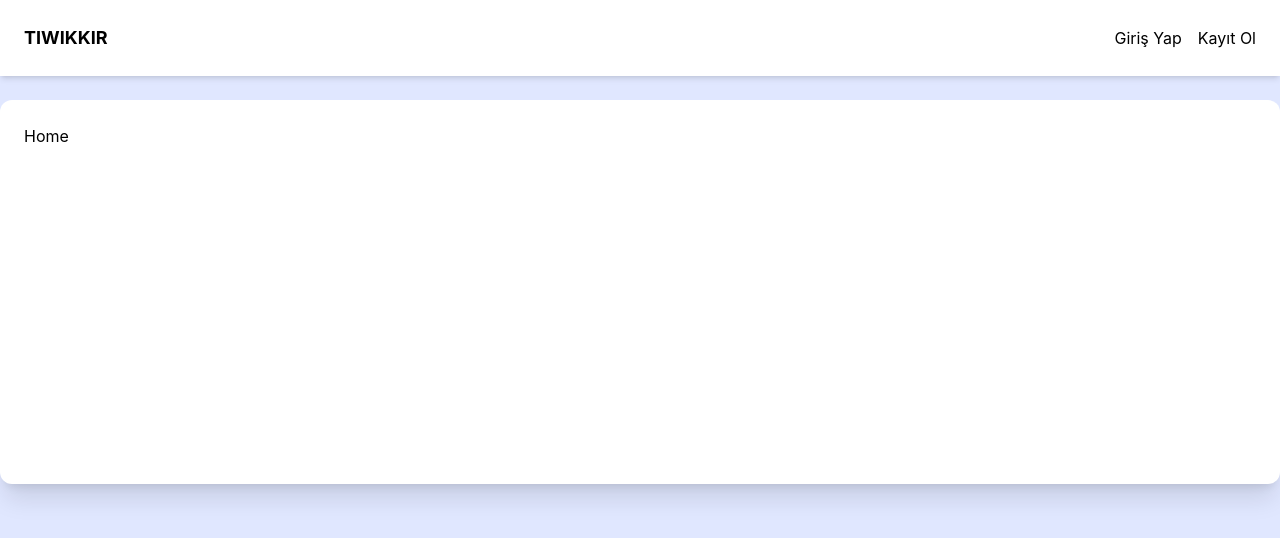
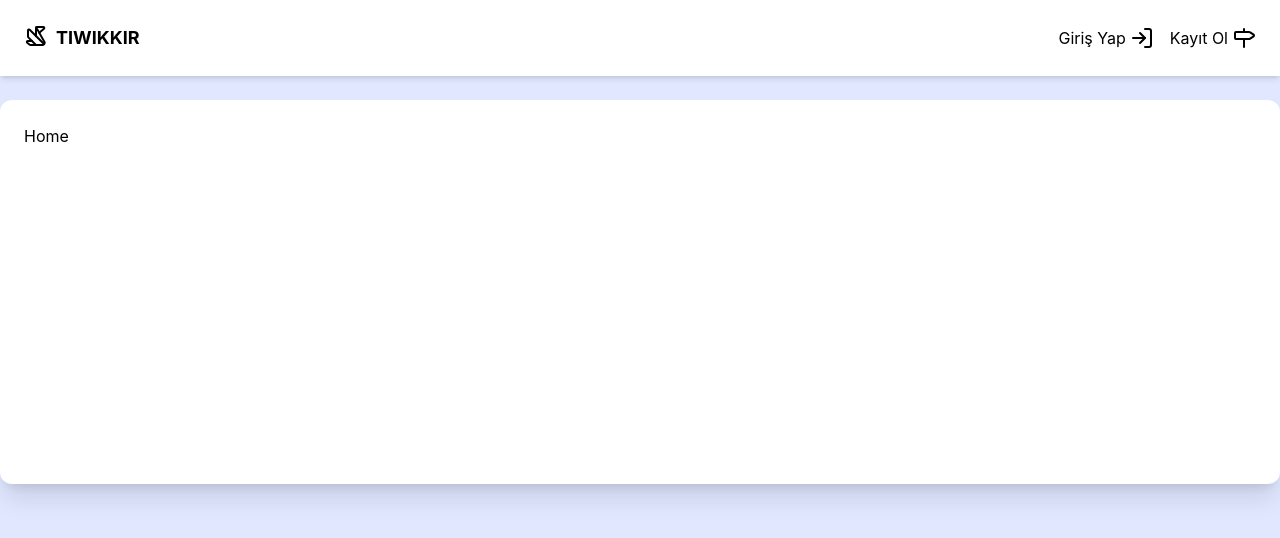
Before and after one commit to gokhanozdemir/tivikkir, a React (Vite) app: page / in a window 1280 px wide. Shown: the top 538 px of the page. Built offline with nearby package versions, Linux system fonts and the light colour scheme.

Commit message:
icon ekler

```diff
--- a/package.json
+++ b/package.json
@@ -12,6 +12,7 @@
     "axios": "^1.7.8",
     "date-fns": "^4.1.0",
     "jwt-decode": "^4.0.0",
+    "lucide-react": "^0.462.0",
     "query-string": "^9.1.1",
     "react": "^18.2.0",
     "react-dom": "^18.2.0",
--- a/src/Login.jsx
+++ b/src/Login.jsx
@@ -1,11 +1,12 @@
 import queryString from "query-string";
 import AuthLayout from "./AuthLayout";
-import { useLocation } from "react-router-dom";
+import { useLocation, Link } from "react-router-dom";
 import { useForm } from "react-hook-form";
 import { useUserContext } from "./context/UserContext";
 import axios from "axios";
 import { toast } from "react-toastify";
 import { useHistory } from "react-router-dom/cjs/react-router-dom.min";
+import { LogIn } from 'lucide-react';
 
 export default function Login() {
   const { search } = useLocation();
@@ -79,10 +80,11 @@ export default function Login() {
         <div className="pt-4">
           <button
             type="submit"
-            className="h-12 text-center block w-full rounded-lg bg-lime-700 text-white font-bold "
-          >
+            className="h-12 text-center block w-full rounded-lg bg-primary text-white font-bold flex flex-nowrap justify-center items-center gap-2"
+          ><LogIn />
             GİRİŞ
           </button>
+          <p className="text-slate-500">Üye değil misin? O zaman <Link to="/signup">kayıt ol</Link></p>
         </div>
       </form>
     </AuthLayout>
--- a/src/PageLayout.jsx
+++ b/src/PageLayout.jsx
@@ -1,10 +1,6 @@
 import { useUserContext } from "./context/UserContext";
-import {
-  BrowserRouter as Router,
-  Switch,
-  Route,
-  Link
-} from "react-router-dom";
+import { Link } from "react-router-dom";
+import { Origami, LogIn, LogOut, CircleUserRound, Milestone } from "lucide-react";
 
 export default function PageLayout({ children }) {
   const { userInfo, logOut } = useUserContext();
@@ -12,12 +8,27 @@ export default function PageLayout({ children }) {
   return (
     <div className="relative">
       <div className="sticky top-0 bg-white dark:bg-slate-400 shadow-md">
-        <header className="container mx-auto p-6 flex justify-between"><h1 className="text-lg font-bold ">TIWIKKIR</h1>
+        <header className="container mx-auto p-6 flex justify-between">
+          <h1 className="text-lg font-bold flex gap-2 ">
+            <Origami />
+            TIWIKKIR
+          </h1>
 
-          {userInfo.name ? <button onClick={logOut}>Çıkış yap {userInfo.name}</button> : <div className="flex gap-4 items-center"><Link to="/login">Giriş Yap</Link>
-            <Link to="/signup">Kayıt Ol</Link></div>}
-
-
+          {userInfo.name ? (
+            <button onClick={logOut} className="h-12 text-center block w-full rounded-lg bg-primary text-white font-bold flex flex-nowrap justify-center items-center gap-2">Çıkış yap <LogOut /> {userInfo.name}</button>
+          ) : (
+            <div className="flex gap-4 items-center">
+              <Link to="/login">
+                {" "}
+                <div className="flex gap-1 text-nowrap ">
+                  Giriş Yap <LogIn />
+                </div>
+              </Link>
+              <Link to="/signup"><div className="flex gap-1 text-nowrap ">
+                Kayıt Ol <Milestone />
+              </div></Link>
+            </div>
+          )}
         </header>
       </div>
       <div className="pt-6 pb-12">
--- a/src/Signup.jsx
+++ b/src/Signup.jsx
@@ -1,7 +1,8 @@
 import AuthLayout from "./AuthLayout";
 import { useForm } from "react-hook-form";
 import axios from "axios";
-
+import { Milestone } from 'lucide-react';
+import { Link } from "react-router-dom"
 export default function Signup() {
   const {
     register,
@@ -91,10 +92,11 @@ export default function Signup() {
         <div className="pt-4">
           <button
             type="submit"
-            className="h-12 text-center block w-full rounded-lg bg-lime-700 text-white font-bold "
+            className="h-12 text-center w-full rounded-lg bg-primary text-white font-bold flex flex-nowrap justify-center items-center gap-2"
           >
-            ÜYE OL
+            <Milestone />ÜYE OL
           </button>
+          <p className="text-slate-500">Zaten üye misin? O zaman <Link to="/login">giriş yap</Link></p>
         </div>
       </form>
     </AuthLayout>
```
Also changed, not shown: 1 other file (tests, documents, lock files or other folders).
